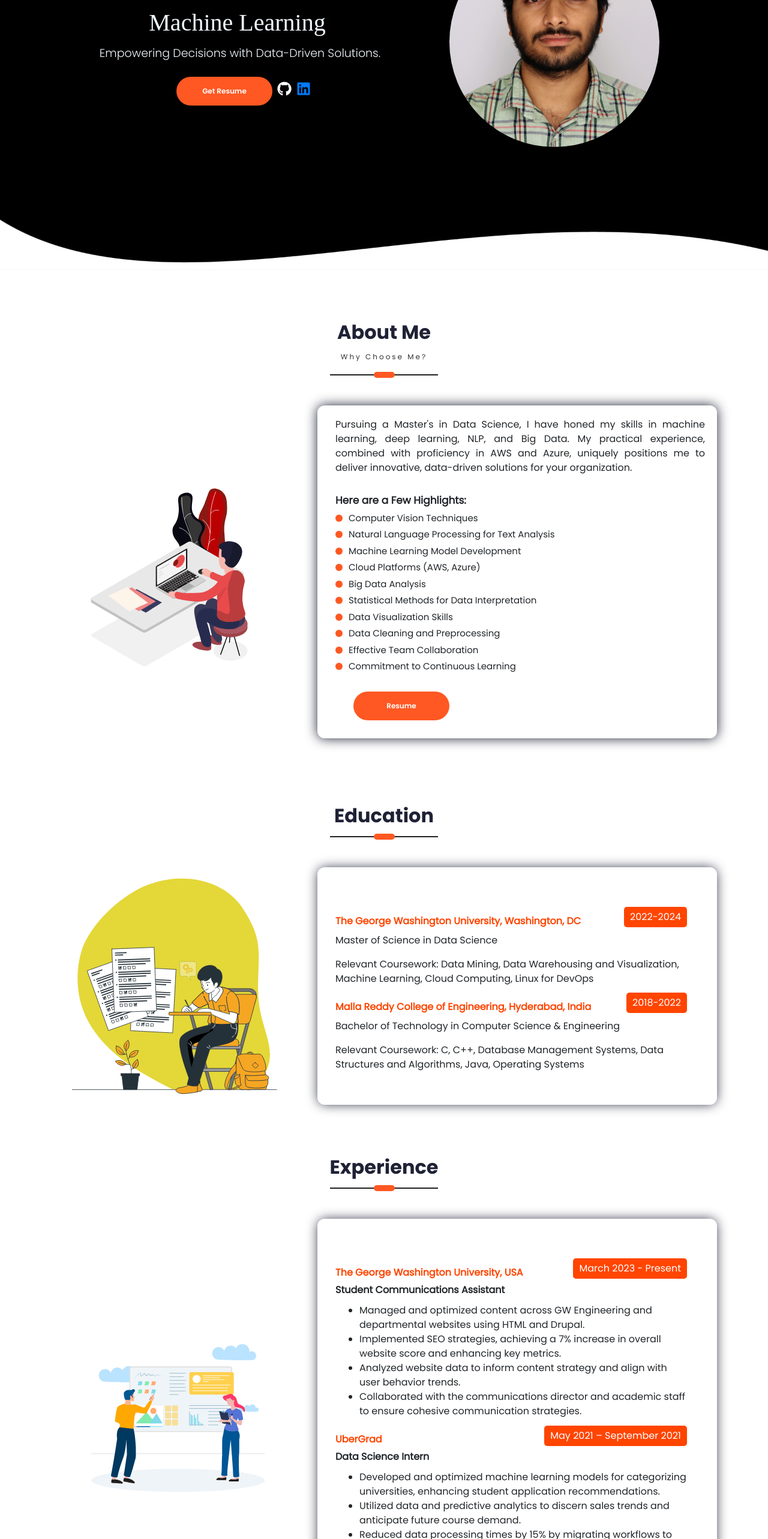
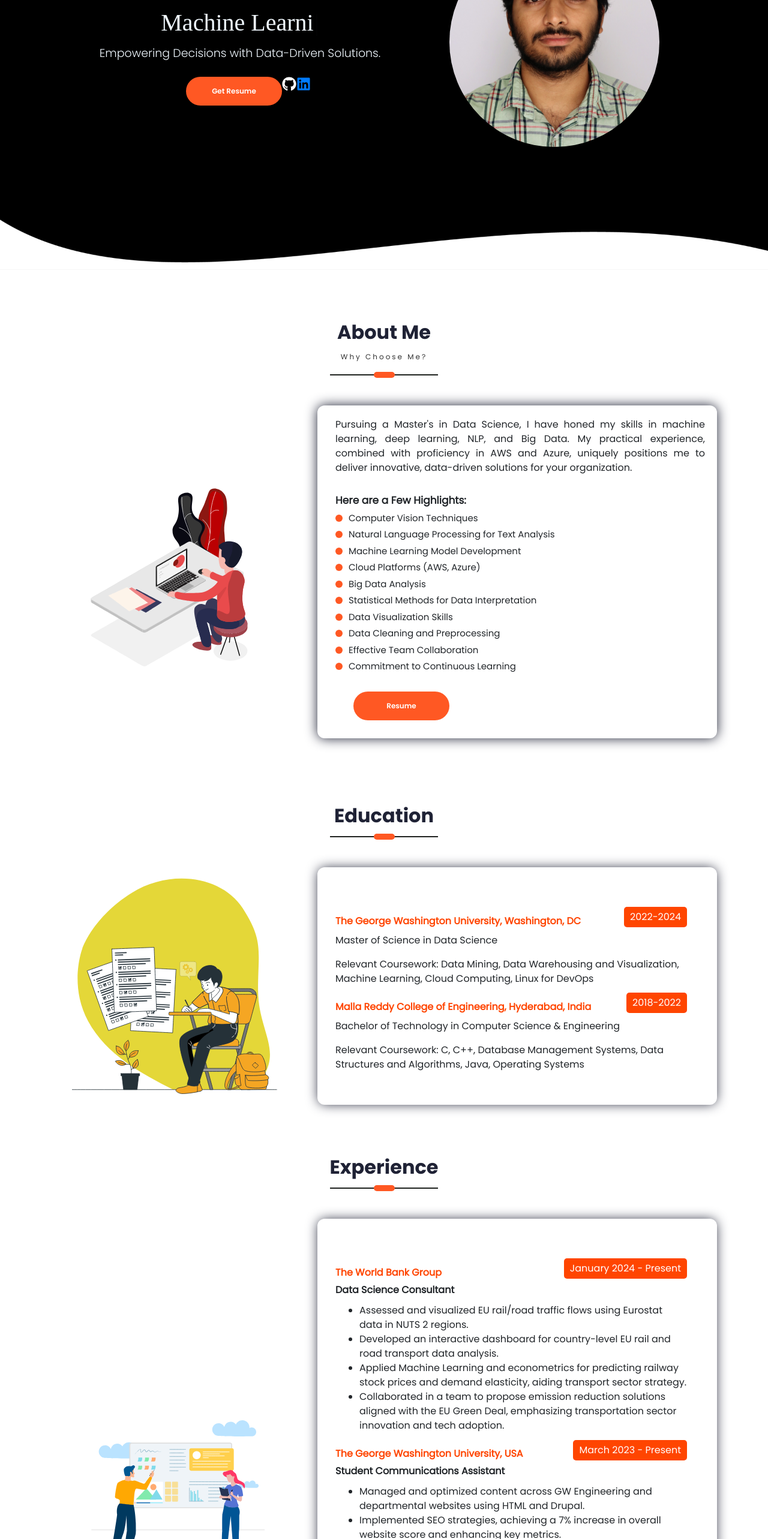
Before and after one commit to nischay-18/Portfolio, a React (Create React App) app: page / in a window 1280 px wide. Shown: the part 220-2786 px from the top of the page at 60% size. Built offline with nearby package versions, Linux system fonts and the light colour scheme; a web font is replaced by a local one.

Commit message:
commit wb

```diff
--- a/src/PortfolioContainer/Home/Profile/Profile.js
+++ b/src/PortfolioContainer/Home/Profile/Profile.js
@@ -1,44 +1,41 @@
-import React from "react";
-import Typewriter from "typewriter-effect";
-import "./Profile.css";
-import pdf from "../../../assets/Resume.pdf"
-import { FaGithub, FaLinkedin, FaEnvelope, FaPhone, FaMapMarkerAlt } from "react-icons/fa";
+import React from 'react';
+import Typewriter from 'typewriter-effect';
+import './Profile.css';
+import pdf from '../../../assets/Resume.pdf';
+import { FaGithub, FaLinkedin } from 'react-icons/fa';
+
 export default function Profile() {
   return (
     <div className="profile-container">
       <div className="profile-parent">
         <div className="profile-details">
-
           <div className="profile-details-name">
             <span className="primary-text">
-              {" "}
               Hello, I'm <span className="highlighted-text">Nischay Sai Cherukuri</span>
             </span>
           </div>
           <div className="profile-details-role">
             <span className="primary-text">
-              {" "}
               <h1>
-
                 <Typewriter
                   onInit={(typewriter) => {
                     typewriter
-                    .typeString("Data Enthusiast")
+                      .typeString("Data Enthusiast 📊")
                       .pauseFor(200)
                       .deleteAll()
-                    .typeString("Machine Learning")
+                      .typeString("Machine Learning 🤖")
                       .pauseFor(200)
                       .deleteAll()
-                    .typeString("Deep Learning")
+                      .typeString("Deep Learning 🧠")
                       .pauseFor(200)
                       .deleteAll()
-                    .typeString("Natural Language Processing")
+                      .typeString("Natural Language Processing 📝")
                       .pauseFor(200)
                       .deleteAll()
-                    .typeString("Cloud Computing Enthusiast")
+                      .typeString("Cloud Computing Enthusiast ☁️")
                       .pauseFor(200)
                       .deleteAll()
-                    .typeString("Big Data Analyst")
+                      .typeString("Big Data Analyst 💾")
                       .pauseFor(200)
                       .start();
                   }}
@@ -55,14 +52,11 @@
           </div>
 
           <div className="profile-options">
-            <div>
-            <a  href={pdf} target="_blank" rel="noopener noreferrer">
+            <a href={pdf} target="_blank" rel="noopener noreferrer">
               <button className="btn highlighted-btn">Get Resume</button>
             </a>
-            </div>
-
-            <div class="profie-social">
-                        <a class="color-white" href="https://github.com/nischay-18" target="_blank" rel="noopener noreferrer">
+            <div className="profile-social">
+              <a className="color-white" href="https://github.com/nischay-18" target="_blank" rel="noopener noreferrer">
                 <FaGithub size={24} />
               </a>
               <a href="https://www.linkedin.com/in/nischaysaicherukuri/" target="_blank" rel="noopener noreferrer">
--- a/src/PortfolioContainer/workexperience/workexperience.js
+++ b/src/PortfolioContainer/workexperience/workexperience.js
@@ -38,6 +38,22 @@
       </div>
       <div className="work-experience-container">
 
+      <div className="job-details">
+        <div className="header">
+            <h6 className="heading">The World Bank Group</h6>
+            <span className="date">January 2024 - Present</span>
+        </div>
+        <p className="position">Data Science Consultant</p>
+     <div className="hi">
+        <ul>
+            <li>Assessed and visualized EU rail/road traffic flows using Eurostat data in NUTS 2 regions.</li>
+            <li>Developed an interactive dashboard for country-level EU rail and road transport data analysis.</li>
+            <li>Applied Machine Learning and econometrics for predicting railway stock prices and demand elasticity, aiding transport sector strategy.</li>
+            <li>Collaborated in a team to propose emission reduction solutions aligned with the EU Green Deal, emphasizing transportation sector innovation and tech adoption.</li>
+        </ul>
+        </div>
+    </div>
+
     <div className="job-details">
         <div className="header">
             <h6 className="heading">The George Washington University, USA</h6>
@@ -56,15 +72,14 @@
 
     <div className="job-details">
         <div className="header">
-            <h6 className="heading">UberGrad</h6>
+            <h6 className="heading">GTCUBE</h6>
             <span className="date">May 2021 – September 2021</span>
         </div>
         <p className="position">Data Science Intern</p>
         <ul>
-            <li>Developed and optimized machine learning models for categorizing universities, enhancing student application recommendations.</li>
-            <li>Utilized data and predictive analytics to discern sales trends and anticipate future course demand.</li>
+            <li>Developed and optimized machine learning models for categorizing universities, enhancing student application recommendations, and improving accuracy by 20%.</li>
+            <li>Leveraged predictive analytics for sales trend insights, boosting sales by 25% and guiding course and pricing strategy.</li>
             <li>Reduced data processing times by 15% by migrating workflows to AWS and optimizing resources.</li>
-            <li>Enhanced the U-SURE PRO engine by integrating 20+ profile parameters, ensuring tailored university recommendations for users.</li>
         </ul>
     </div>
 
```
Lines whose indentation alone changed are shown as unchanged.
